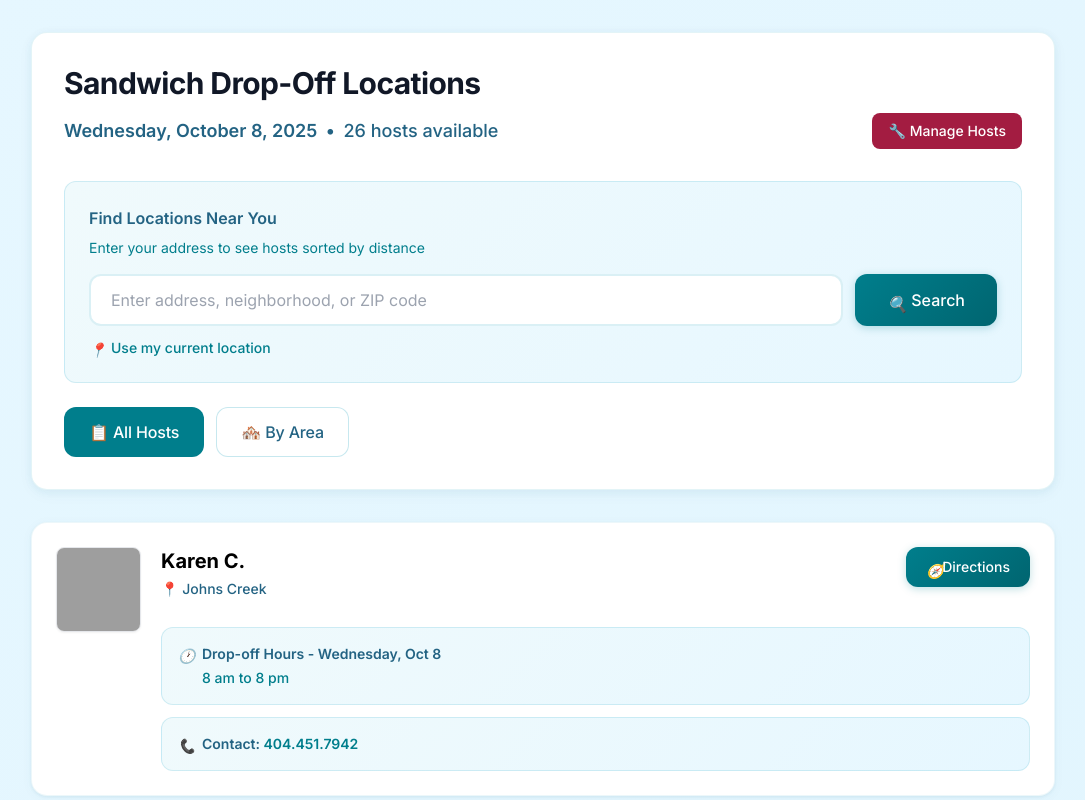
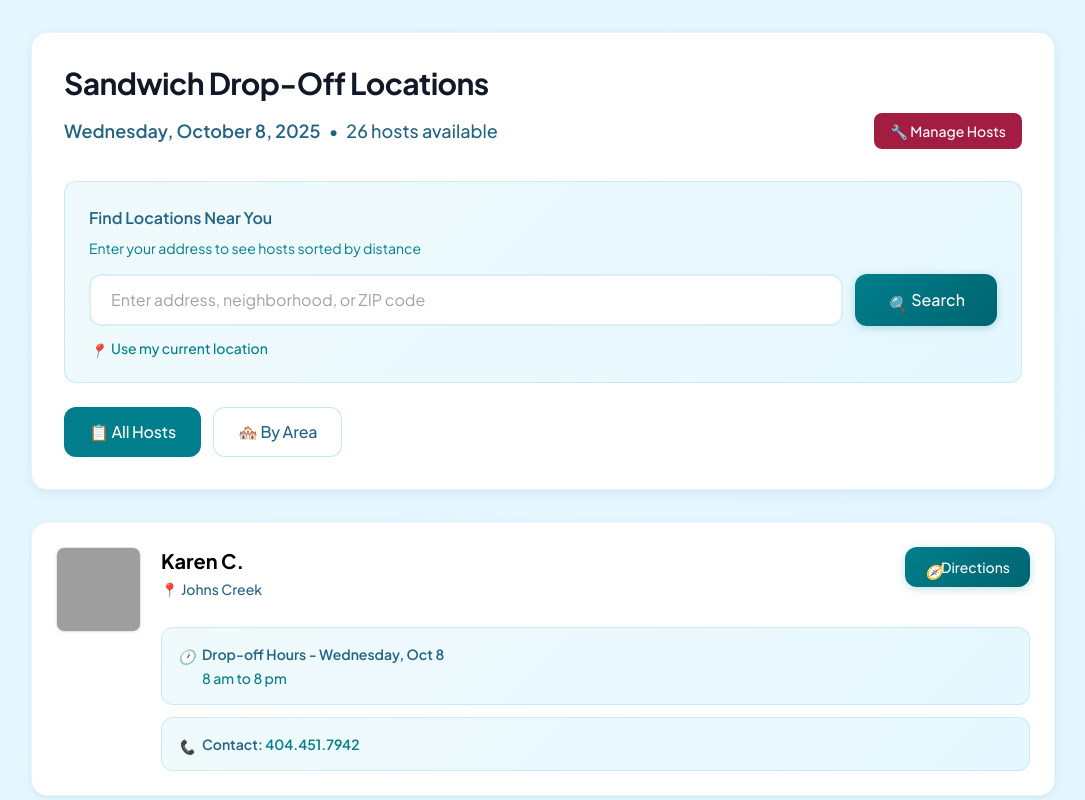
Before and after one commit to nicunursekatie/sandwichprojectcollectionsites, a website: page index.html in a window 1280 px wide. Shown: the top 800 px of the page, without its empty margins (97-1182 px from the left). Drawn offline with nearby package versions, Linux system fonts and the light colour scheme; grey boxes are pictures that could not be loaded.

Commit message:
Update typography to use Plus Jakarta Sans for improved readability

```diff
--- a/index.html
+++ b/index.html
@@ -9,7 +9,7 @@
     <!-- Google Fonts - Premium Typography -->
     <link rel="preconnect" href="https://fonts.googleapis.com">
     <link rel="preconnect" href="https://fonts.gstatic.com" crossorigin>
-    <link href="https://fonts.googleapis.com/css2?family=Inter:wght@300;400;500;600;700&display=swap" rel="stylesheet">
+    <link href="https://fonts.googleapis.com/css2?family=Plus+Jakarta+Sans:wght@300;400;500;600;700;800&display=swap" rel="stylesheet">
 
     <!-- React -->
     <script crossorigin src="https://unpkg.com/react@18/umd/react.production.min.js"></script>
--- a/styles.css
+++ b/styles.css
@@ -2,7 +2,7 @@
 
 /* Premium Typography */
 * {
-  font-family: 'Inter', -apple-system, BlinkMacSystemFont, 'Segoe UI', sans-serif;
+  font-family: 'Plus Jakarta Sans', -apple-system, BlinkMacSystemFont, 'Segoe UI', sans-serif;
   -webkit-font-smoothing: antialiased;
   -moz-osx-font-smoothing: grayscale;
 }
```
